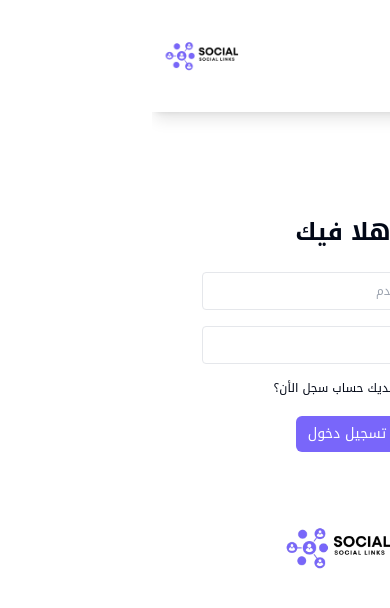
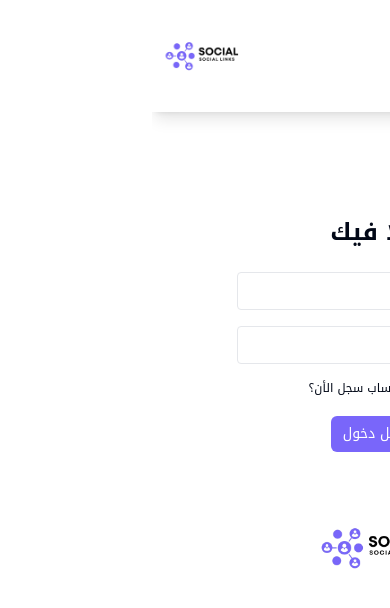
Before and after one commit to dream10can/social-links, a React (Vite) app in the folder client/: page /login in a window 390 px wide. Shown: the top 608 px of the page. Built offline with nearby package versions, Linux system fonts and the light colour scheme.

Commit message:
add max w

```diff
--- a/client/src/pages/Login/Login.jsx
+++ b/client/src/pages/Login/Login.jsx
@@ -50,7 +50,7 @@ function Login() {
   return (
     <>
       <section>
-        <div className=" max-w-md md:max-w-3xl lg:max-w-5xl xl:max-w-7xl 2xl:max-w-full p-2 ">
+        <div className=" max-w-80 md:max-w-3xl lg:max-w-5xl xl:max-w-7xl 2xl:max-w-full p-2 ">
           <div className=" text-center mt-24">
             <h1 className="text-2xl font-semibold md:text-[26px] ">اهلا فيك</h1>
           </div>
```
